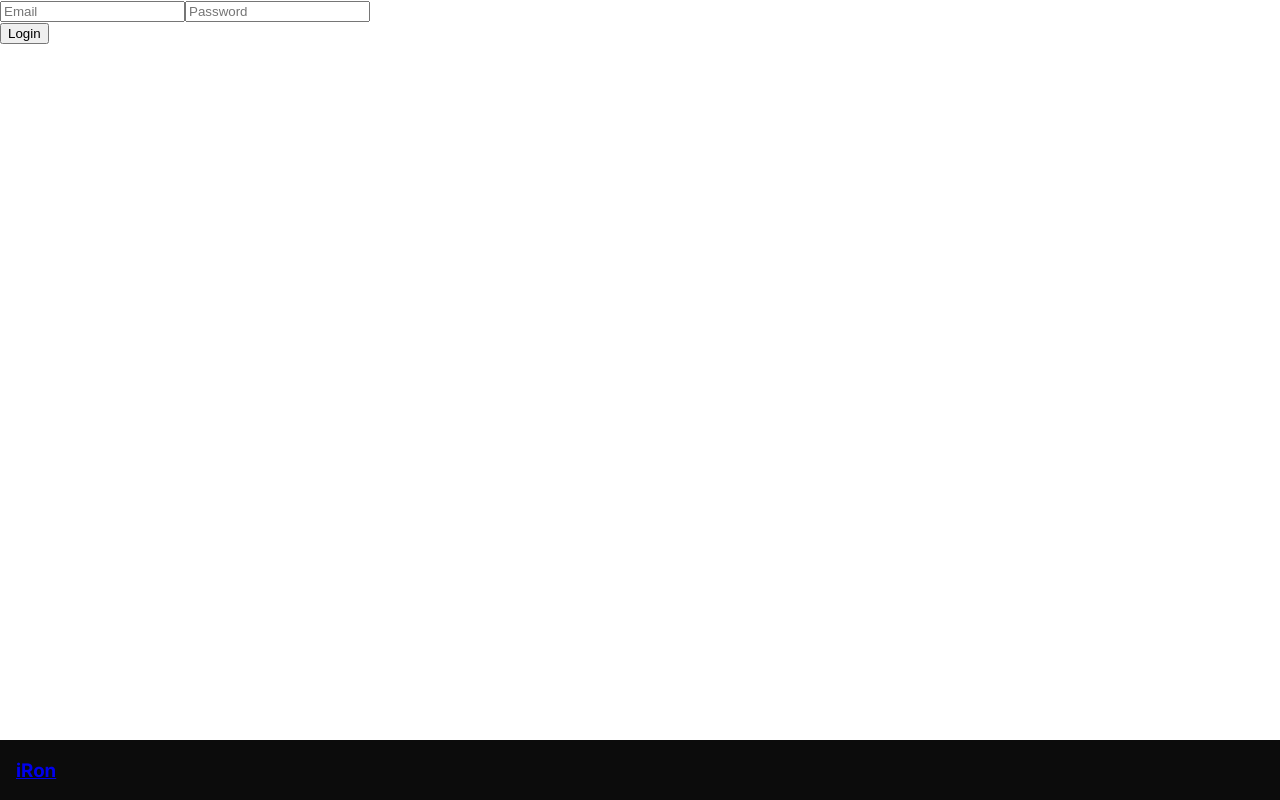
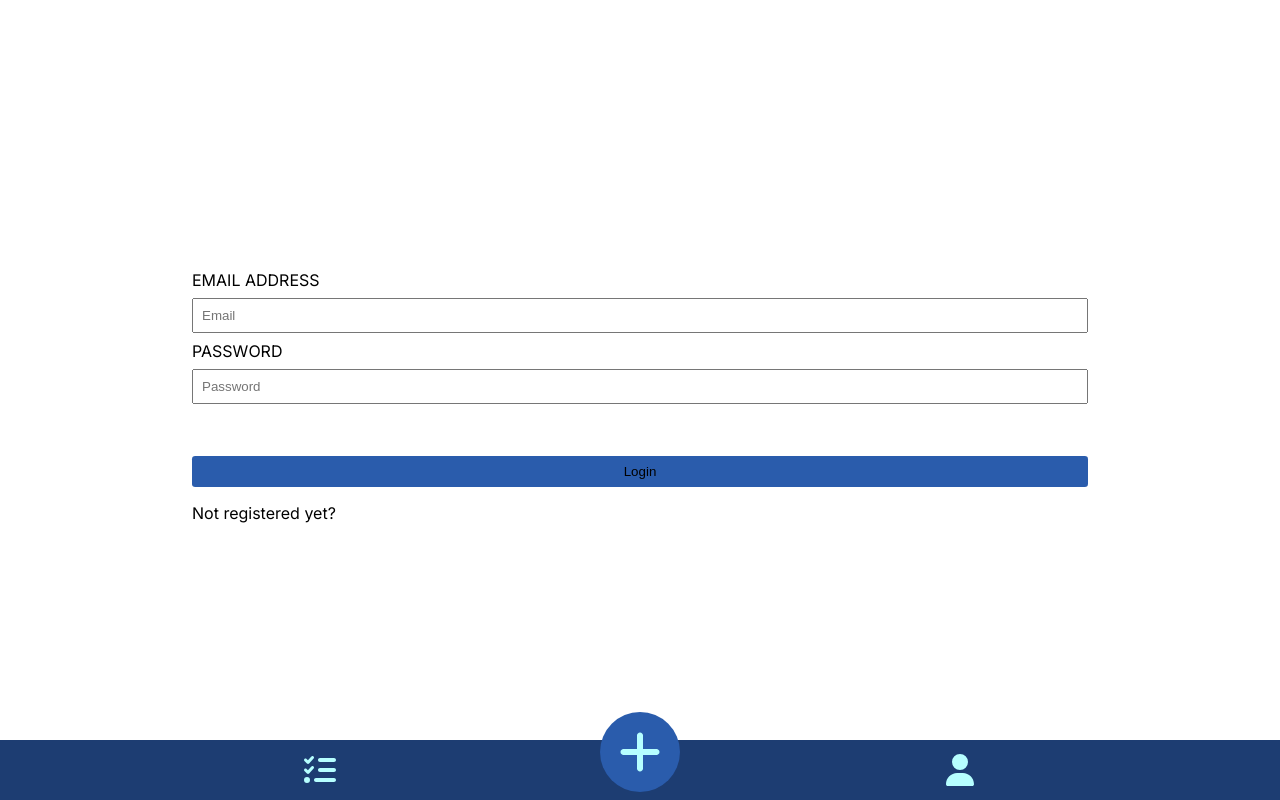
Before and after one commit to Esiru/iRon, a Next.js app in the folder iron-app/: page /login in a window 1280 px wide. Built offline with nearby package versions, Linux system fonts and the light colour scheme.

Commit message:
Large commit; updated navbar-styling and added navigation buttons; made unsuccessful attempt at login-mocking

```diff
--- a/iron-app/package.json
+++ b/iron-app/package.json
@@ -9,10 +9,13 @@
     "lint": "next lint"
   },
   "dependencies": {
+    "immer": "^10.1.1",
     "next": "14.2.7",
     "react": "^18",
     "react-datepicker": "^7.3.0",
-    "react-dom": "^18"
+    "react-dom": "^18",
+    "react-icons": "^5.3.0",
+    "zustand": "^5.0.0"
   },
   "devDependencies": {
     "@types/node": "22.5.5",
--- a/iron-app/src/app/layout.js
+++ b/iron-app/src/app/layout.js
@@ -1,3 +1,4 @@
+
 import { Inter } from "next/font/google";
 import "./page.css";
 import Navbar from "./navbar/navbar";
@@ -14,7 +15,7 @@ export default function RootLayout({ children }) {
   return (
     <html lang="en">
       <body className={inter.className}>
-        <Navbar />
+      <Navbar />
         {children}
       </body>
     </html>
--- a/iron-app/src/app/lib/actions.js
+++ b/iron-app/src/app/lib/actions.js
@@ -1,12 +1,14 @@
-'use server'
-
+'use client'
 import signIn from '@/auth/signIn.js'
+import fakeUserService from '@/app/lib/fakeUserService'
 
 export async function authenticate(_currentState, formData) {
   try {
-    const result = signIn('credentials', formData)
-    console.log(result)
+    const result = signIn('credentials', formData);
+    console.log(result);
+    fakeUserService()
   } catch (error) {
+    console.log(error)
     if (error) {
       switch (error.type) {
         case 'CredentialsSignin':
--- /dev/null
+++ b/iron-app/src/app/lib/fakeUserService.js
@@ -0,0 +1,3 @@
+export default function checkUserLogin() {
+
+}
--- a/iron-app/src/app/login/page.js
+++ b/iron-app/src/app/login/page.js
@@ -1,19 +1,34 @@
 'use client'
-
 import { authenticate } from '@/app/lib/actions'
 import { useFormState, useFormStatus } from 'react-dom'
+import Link from "next/link";
+import "./styles.modules.css"
 
 export default function Page() {
   const [errorMessage, dispatch] = useFormState(authenticate, undefined)
 
   return (
-    <form action={dispatch}>
-      <input type="email" name="email" placeholder="Email" required />
-      <input type="password" name="password" placeholder="Password" required />
-      <div>{errorMessage && <p>{errorMessage}</p>}</div>
-      <LoginButton />
-    </form>
-  )
+    <div className="login-form-wrapper">
+      <form action={dispatch}>
+        <label htmlFor="email">Email address</label>
+        <input type="email" name="email" placeholder="Email" required />
+        <label htmlFor="password">Password</label>
+        <input
+          type="password"
+          name="password"
+          placeholder="Password"
+          required
+        />
+        <div>{errorMessage && <p>{errorMessage}</p>}</div>
+        <Link href="">Forgot password?</Link>
+        <LoginButton />
+      </form>
+      <div className="signup-link">
+        <p>Not registered yet?</p>
+        <Link href="">Sign up here</Link>
+      </div>
+    </div>
+  );
 }
 
 function LoginButton() {
--- /dev/null
+++ b/iron-app/src/app/login/styles.modules.css
@@ -0,0 +1,48 @@
+.login-form-wrapper {
+    height: 100vh;
+    margin: 0 auto;
+    display: flex;
+    flex-direction: column;
+    justify-content: center;
+
+}
+
+.login-form-wrapper > form {
+    width: 70vw;
+    display: flex;
+    flex-direction: column;
+}
+
+.login-form-wrapper > form > * {
+    margin-top: 0.5rem;
+}
+
+.login-form-wrapper > form > label {
+    text-transform: uppercase;
+}
+
+.login-form-wrapper > form > input, .login-form-wrapper > form > button {
+    padding: 0.5rem 0.5rem;
+}
+
+.login-form-wrapper > form > a {
+
+    align-self: flex-end;
+    margin-bottom: 0.5rem;
+}
+
+.login-form-wrapper > form > button {
+    background-color: #2a5cac;
+    border: none;
+    border-radius: 0.2rem;
+}
+
+.signup-link > a, .login-form-wrapper > form > a {
+    color: white;
+    text-decoration: underline;
+}
+
+.signup-link {
+    display: flex;
+    justify-content: space-between;
+}
--- a/iron-app/src/app/navbar/navbar.jsx
+++ b/iron-app/src/app/navbar/navbar.jsx
@@ -1,13 +1,39 @@
 import Link from "next/link";
 import "./styles.modules.css";
+import { FaListCheck, FaPlus, FaUser } from "react-icons/fa6"
+
+const loggedIn = true;
 
 export default function Navbar() {
+
+  const navbarLoggedIn = {
+      backgroundColor: "#1d3d72",
+      color: "#b6ffff",
+      fontSize: "2rem",
+      height: "7.5vh",
+      width: "100vw",
+      display: loggedIn === true ? 'flex' : 'none',
+      alignItems: "center",
+      justifyContent: "space-around",
+      overflow: "hidden",
+      position: "fixed",
+      bottom: "0",
+      zIndex: "1",
+  }
+
   return (
     <>
-      <div className="navbar">
-        <Link href="/">
-          <h3>iRon</h3>
-        </Link>
+      <div className="navbar" style={navbarLoggedIn}>
+        <div className="log-page-button">
+          <Link href=""><FaListCheck /></Link>
+        </div>
+        <div className="home-page-button">
+          <Link href="/"><FaPlus /></Link>
+        </div>
+        <div>
+          <Link href="/login"><FaUser /></Link>
+
+        </div>
       </div>
     </>
   );
--- a/iron-app/src/app/navbar/styles.modules.css
+++ b/iron-app/src/app/navbar/styles.modules.css
@@ -1,13 +1,40 @@
 .navbar {
-    background-color: rgb(12,12,12);
+    background-color: #1d3d72;
+    color: #b6ffff;
+    font-size: 2rem;
     height: 7.5vh;
     width: 100vw;
+    display: flex;
     align-items: center;
+    justify-content: space-around;
     overflow: hidden;
     position: fixed;
     bottom: 0;
+    z-index: 1;
 }
 
-.navbar h3 {
-    margin-left: 1rem;
+.navbar > * {
+    margin: 0rem, 3rem;
 }
+
+a {
+    color: #b6ffff;
+    text-decoration: none;
+    display: flex;
+    justify-self: center;
+    align-self: center;
+}
+
+.home-page-button {
+    background-color: #2a5cac;
+    width: 5rem;
+    height: 5rem;
+    font-size: 3rem;
+    display: flex;
+    justify-content: center;
+    align-items: center;
+    border-radius: 50%;
+    position: fixed;
+    z-index: 2;
+    bottom: 0.5rem;
+}
--- a/iron-app/src/auth/signIn.js
+++ b/iron-app/src/auth/signIn.js
@@ -10,12 +10,12 @@ export default function signIn(provider, formData) {
     const stateArray = formData[symbolKey];
     let email = stateArray.find((field) => field.name === "email")?.value;
     let password = stateArray.find((field) => field.name === "password")?.value;
+    console.log(email, password)
     // Compare formData with validCredentials for testing
     if (
       email === validCredentials.email &&
       password === validCredentials.password
     ) {
-
       return "Sign-in successful!";
     } else {
       const error = new Error("Invalid credentials.");
```
Also changed, not shown: iron-app/src/store/fakeUserStore.js (added, +10 -0 lines), 1 other file (tests, documents, lock files or other folders).
